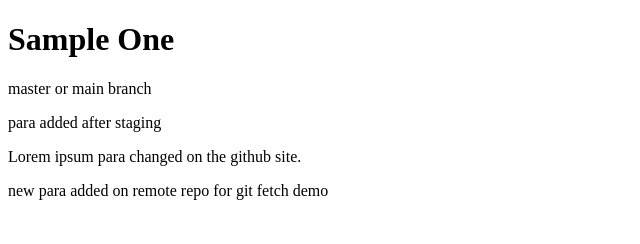
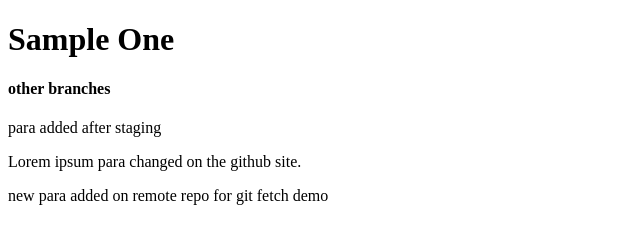
Before and after one commit to abhishekgedelakeka/sample-one, a plain HTML site: page index.html in a window 1280 px wide. Shown: the whole page, without its empty margins (0-640 px from the left). Drawn offline with Linux system fonts and the light colour scheme.

Commit message:
paragraph changed for branches text

```diff
--- a/index.html
+++ b/index.html
@@ -8,7 +8,7 @@
 </head>
 <body>
     <h1> Sample One </h1>
-    <p> master or main branch  </p>
+    <h4> other branches </h4>
     <p> para added after staging </p>
     <p>
         Lorem ipsum para changed on the github site.
```
